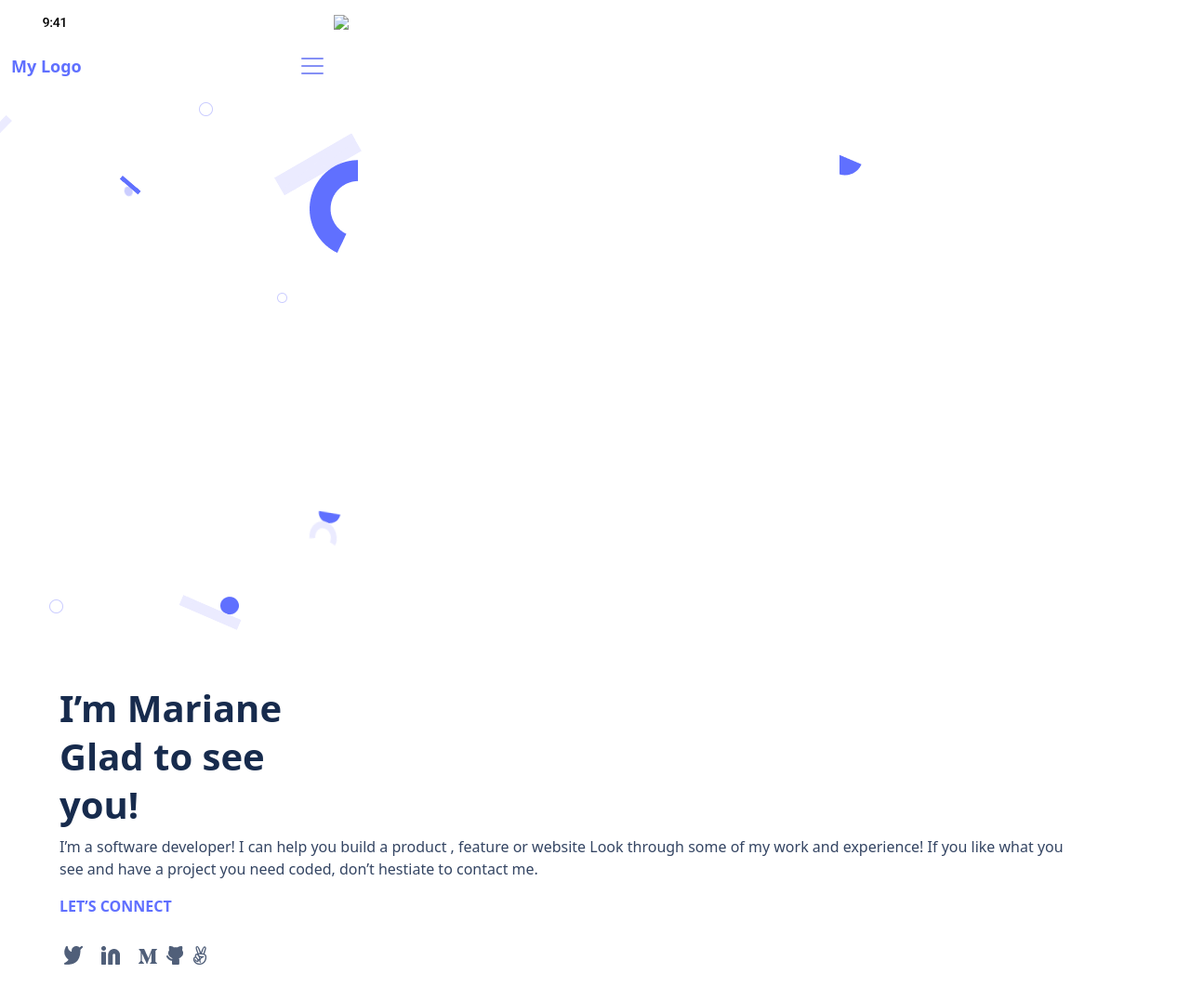
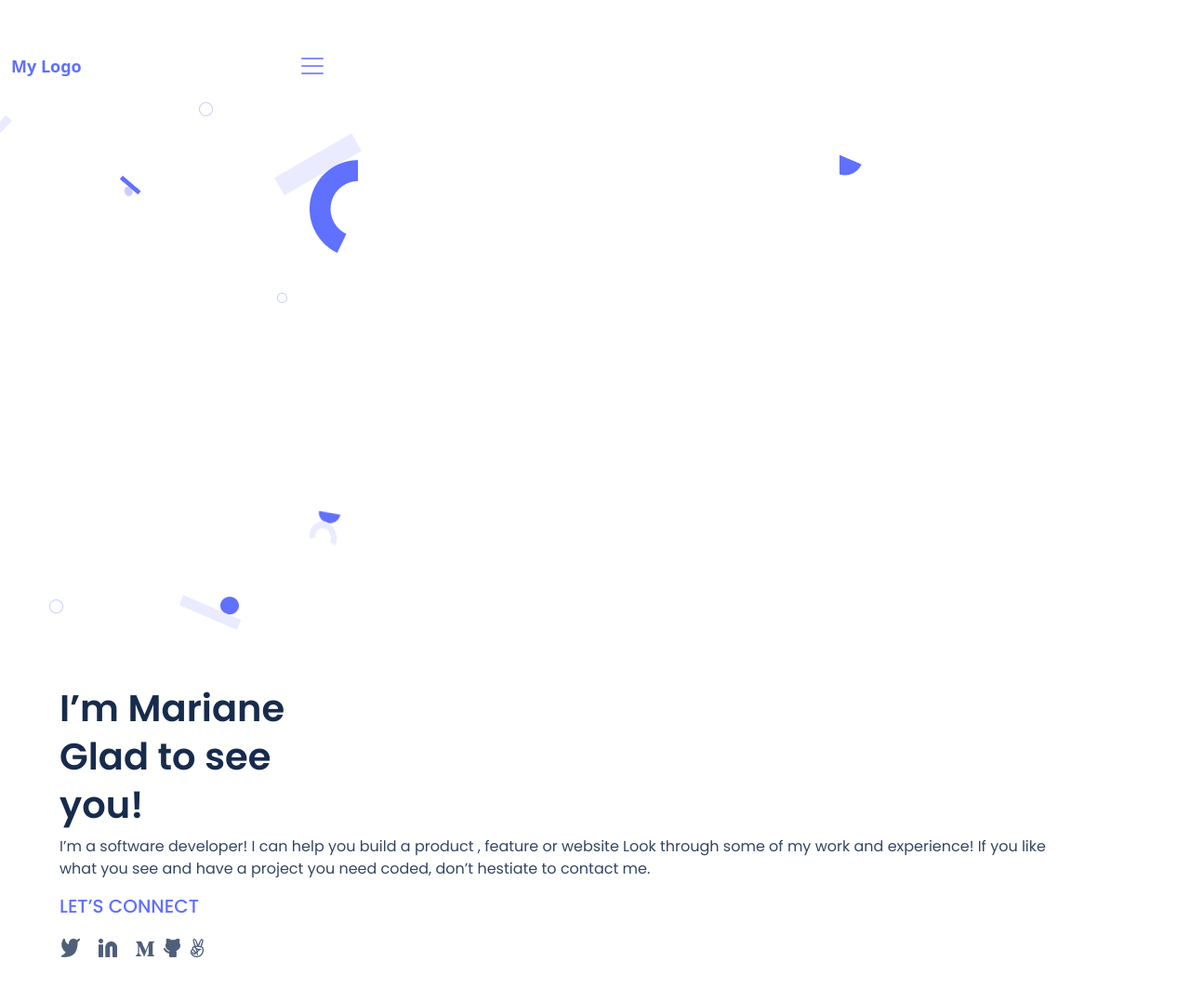
Before and after one commit to joyapisi/Portfolio, a website: page index.html in a window 1280 px wide. Shown: the whole page at 93% size. Drawn offline with nearby package versions, Linux system fonts and the light colour scheme.

Commit message:
do required changed from reviewer

```diff
--- a/index.html
+++ b/index.html
@@ -5,7 +5,8 @@
     <meta http-equiv="X-UA-Compatible" content="IE=edge">
     <meta name="viewport" content="width=device-width">
         <link href="https://cdn.jsdelivr.net/npm/bootstrap@5.0.2/dist/css/bootstrap.min.css" rel="stylesheet" integrity="sha384-EVSTQN3/azprG1Anm3QDgpJLIm9Nao0Yz1ztcQTwFspd3yD65VohhpuuCOmLASjC" crossorigin="anonymous"><link href="https://cdn.jsdelivr.net/npm/bootstrap@5.2.3/dist/css/bootstrap.min.css" rel="stylesheet" integrity="sha384-rbsA2VBKQhggwzxH7pPCaAqO46MgnOM80zW1RWuH61DGLwZJEdK2Kadq2F9CUG65" crossorigin="anonymous">
-    <link rel="stylesheet" href="style.css">
+        <link rel="stylesheet" href="style.css">
+        <link rel="stylesheet" href="https://fonts.googleapis.com/css2?family=Poppins:wght@300;400;500;600&display=swap">
     <title>Portfolio</title>
 
 </head>
@@ -13,14 +14,7 @@
 
   <header>
     <appbar class="appbar">
-        <ul class="appbar status">
-            <li>
-                <img src="sources/Time Style.svg"></img>
-            </li>
-            <li>
-                <img src="sources/Group 3.svg"></img>
-            </li>
-        </ul>
+
         <nav class="appbar  navbar navbar-light fixed-top">
           <div class="container-fluid">
             <div class="nav-container">
@@ -57,16 +51,15 @@
       <h1 class="mobile heading">I’m Mariane
       Glad to see <br> you!</h1>
       <p id="paragraph1">I’m a software developer! I can help you build a product , feature or website Look through some of my work and experience! If you like what you see and have a project you need coded, don’t hestiate to contact me.</p>
-      <p id="paragraph2">LET’S CONNECT</p>
+      <h5 id="heading5">LET’S CONNECT</h5>
 
-      <div class="icons">
-         <a href="#"><img class="icon icon1" id="twitter"  src="sources/Vector4.png"></a>
-         <a href="#"><img class="icon icon2" id="linkedin" src="sources/vector2.png"></a>
-         <a href="#"><img class="icon icon3" id="medium"   src="sources/Vector5.png"></a>
-         <a href="#"><img class="icon icon4" id="github"  src="sources/Vector1.png"></a>
-         <a href="#"><img class="icon icon5" id="peace"  src="sources/Vector3.png"></a>
-
-         </div>
+      <ul class="icons">
+         <li><a href="#"><img class="icon icon1" id="twitter"  src="sources/Vector4.png"></a></li>
+         <li><a href="#"><img class="icon icon2" id="linkedin" src="sources/vector2.png"></a></li>
+         <li><a href="#"><img class="icon icon3" id="medium"   src="sources/Vector5.png"></a></li>
+         <li><a href="#"><img class="icon icon4" id="github"  src="sources/Vector1.png"></a></li>
+         <li><a href="#"><img class="icon icon5" id="peace"  src="sources/Vector3.png"></a></li>
+      </ul>
     </section>
   </div>
 
--- a/style.css
+++ b/style.css
@@ -1,8 +1,6 @@
 html * {
   max-height: 1000000px;
 }
-
-@import url('https://fonts.googleapis.com/css2?family=Poppins:wght@300;400;500;600&display=swap');
 
 .appbar {
   position: absolute;
@@ -14,20 +12,13 @@ html * {
   flex-direction: column;
 }
 
-.appbar .status {
-  display: flex;
-  flex-direction: row;
-  justify-content: space-between;
-  margin-right: 10px;
-  top: 10px;
-}
-
 .icons {
   display: flex;
   flex-direction: row;
   justify-content: space-betwee;
   align-items: center;
   flex: 1;
+  margin-left: -35px;
 }
 
 .icon {
@@ -93,15 +84,17 @@ ul {
   margin-top: 15%;
 }
 
-#paragraph2 {
+#heading5 {
   display: flex;
   color: #6070ff;
-  font-weight: bold;
+  font-family: 'Poppins', sans-serif;
+  font-weight: light;
 }
 
 .mobile .heading {
   display: flex;
   justify-content: center;
+  font-family: 'Poppins', sans-serif;
   font-style: normal;
   font-weight: 700;
   font-size: 40px;
@@ -115,6 +108,7 @@ h1 {
   width: 327px;
   height: 150px;
   font-style: normal;
+  font-family: 'Poppins', sans-serif;
   font-weight: 700;
   font-size: 40px;
   line-height: 52px;
@@ -136,6 +130,7 @@ h1 {
 
 #paragraph1 {
   color: #344563;
+  font-family: 'Poppins', sans-serif;
 }
 
 .background-images {
```
